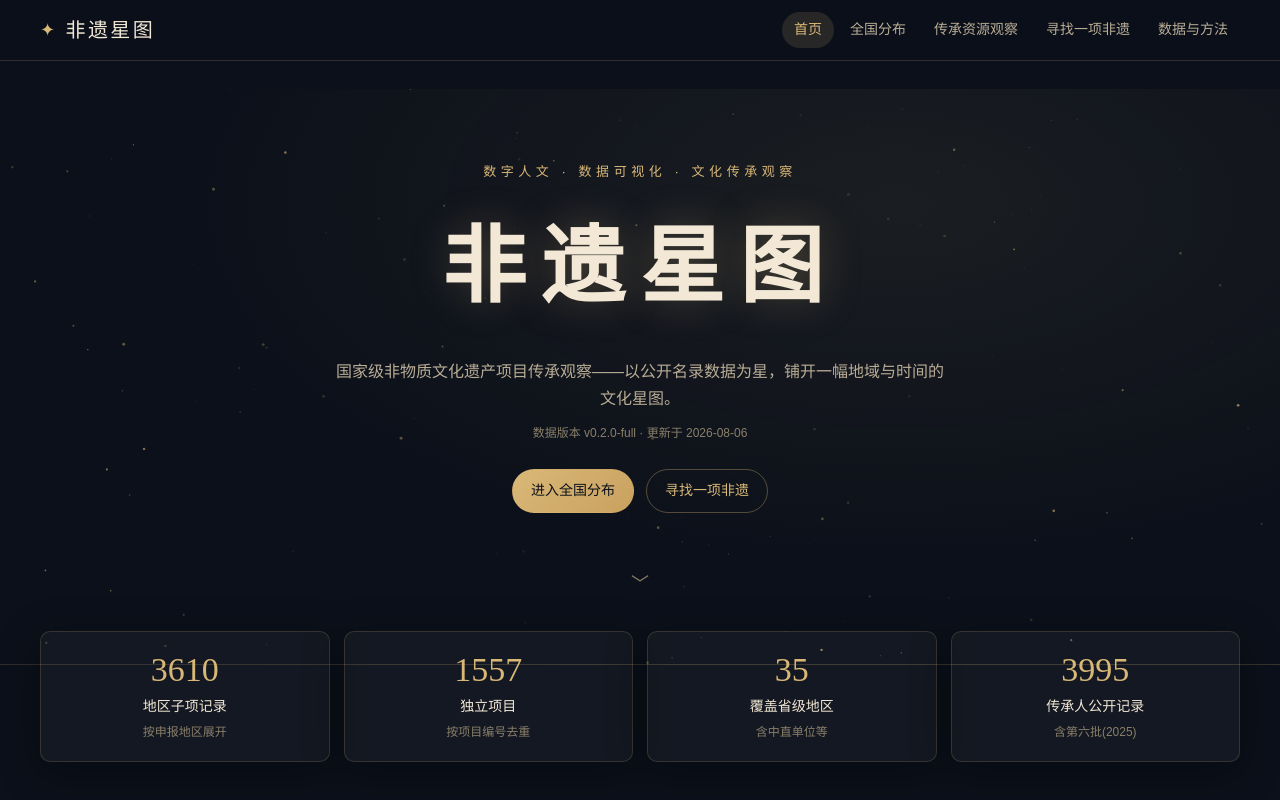
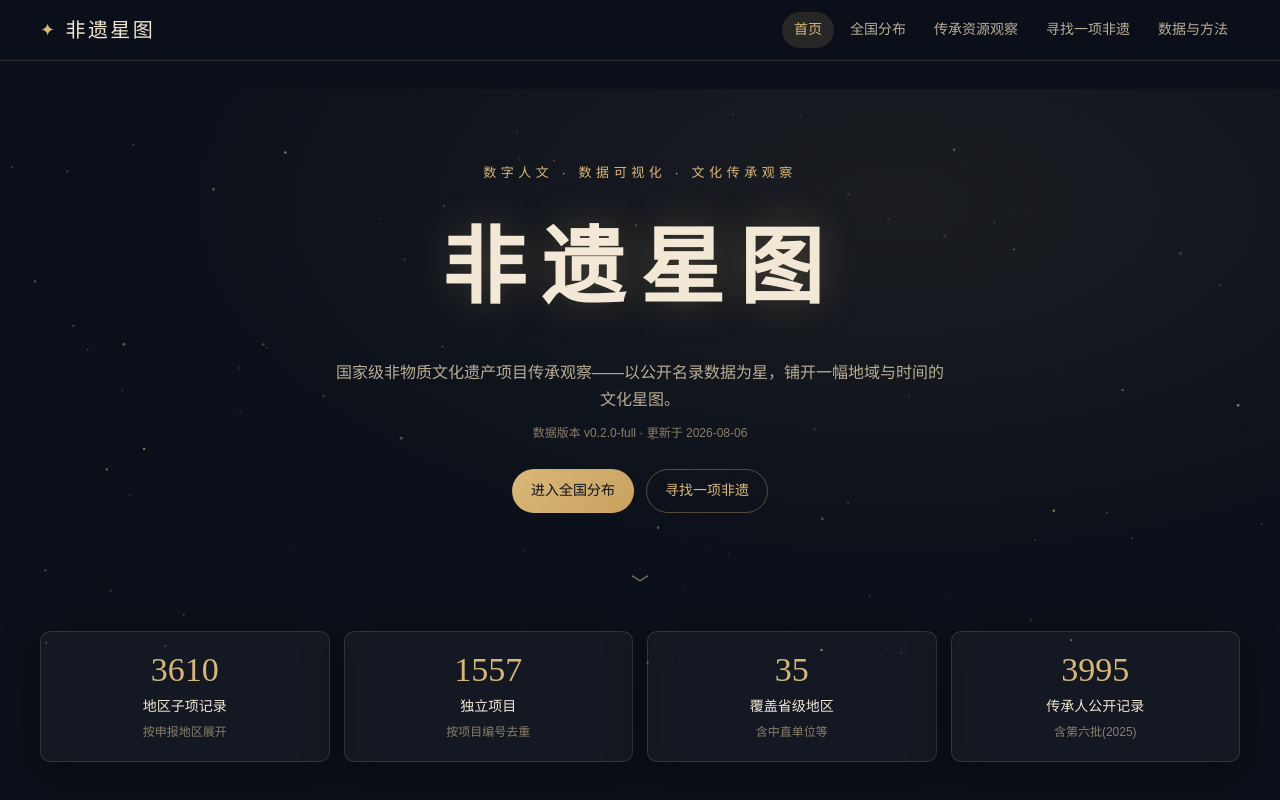
Before and after one commit to lgchuns-ctrl/ich-star-map-web, a Vue app in the folder web/: page / in a window 1280 px wide. Shown: the top 800 px of the page. Built offline with nearby package versions, Linux system fonts and the light colour scheme.

Commit message:
fix: remove hero bottom border showing through home metric cards

```diff
--- a/web/src/views/HomeView.vue
+++ b/web/src/views/HomeView.vue
@@ -112,7 +112,6 @@ const questions = [
   min-height: 72vh;
   display: flex;
   align-items: center;
-  border-bottom: 1px solid var(--line);
   overflow: hidden;
   background: radial-gradient(1200px 600px at 70% 20%, rgba(217, 184, 119, 0.08), transparent 60%);
 }
```
Also changed, not shown: 1 other file (tests, documents, lock files or other folders).
